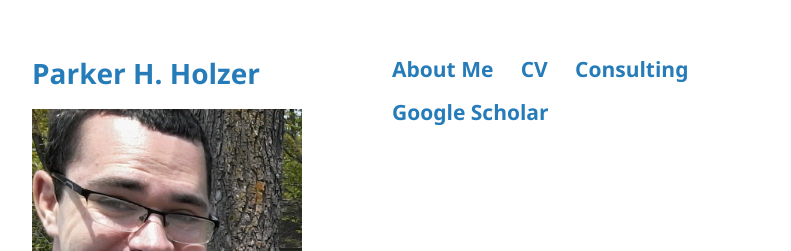
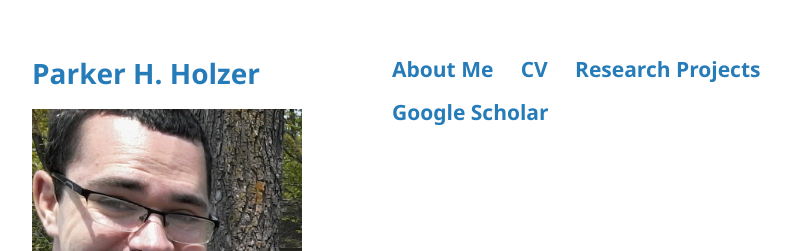
Before and after one commit to parker-holzer/old_personal_website, a Jekyll site: the page built from consulting.md, in a window 1280 px wide. Shown: the top 251 px of the page, without its empty margins (178-969 px from the left). Built offline with Jekyll 4.4.1, drawn with Linux system fonts in a browser that asks for light colours; our own code applies the rules of GitHub Pages for plain Markdown files.

Commit message:
update tabs

```diff
--- a/consulting.md
+++ b/consulting.md
@@ -1,4 +1,4 @@
 
-## [About Me](./)  &nbsp; &nbsp;  [CV](./parkerholzer.pdf)   &nbsp; &nbsp; [Consulting](./consulting.html)
+## [About Me](./)  &nbsp; &nbsp;  [CV](./parkerholzer.pdf)   &nbsp; &nbsp; [Research Projects](./research.html)
 
 ## [Google Scholar](https://scholar.google.com/citations?hl=en&user=RqViEccAAAAJ)
```
